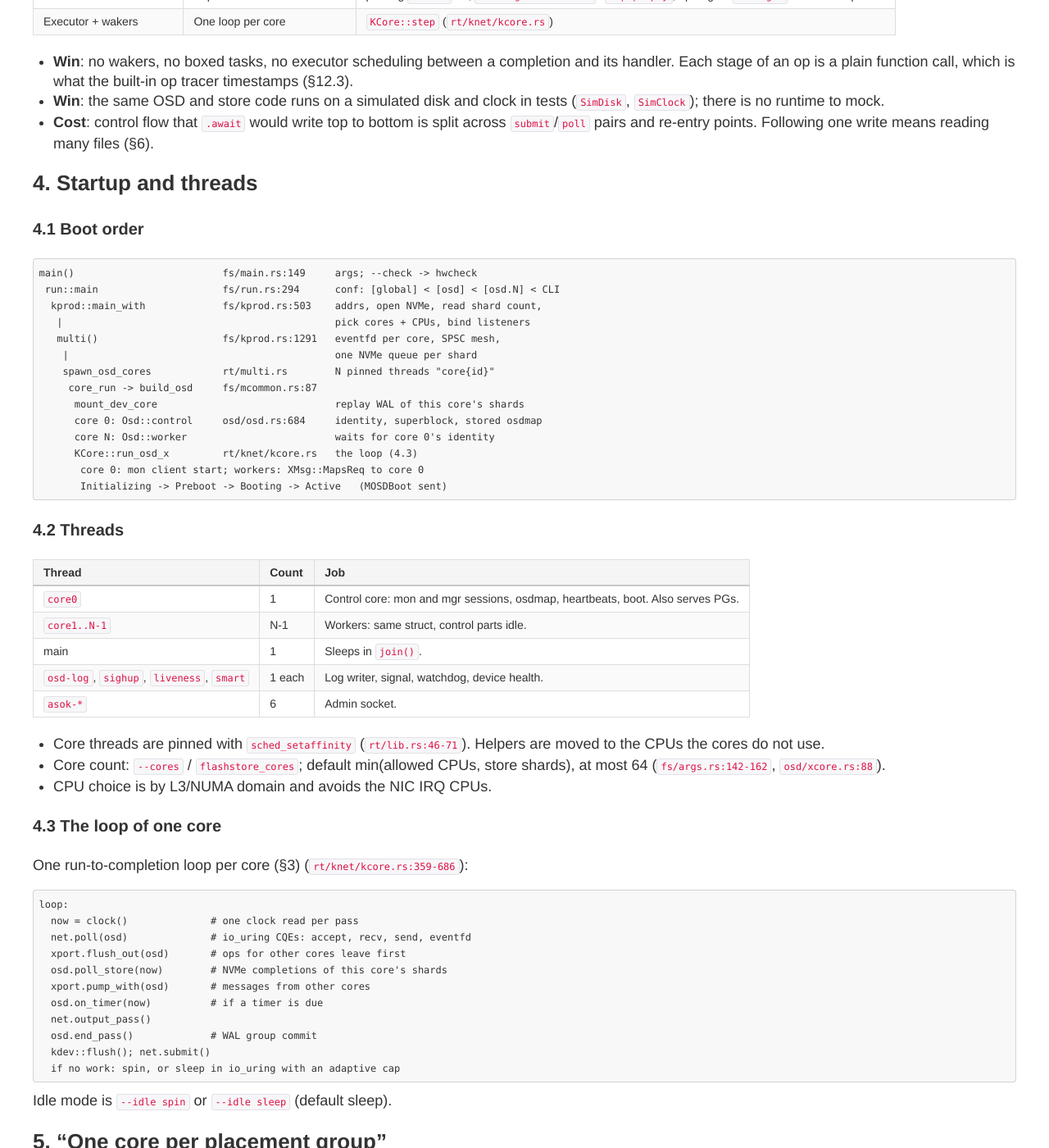
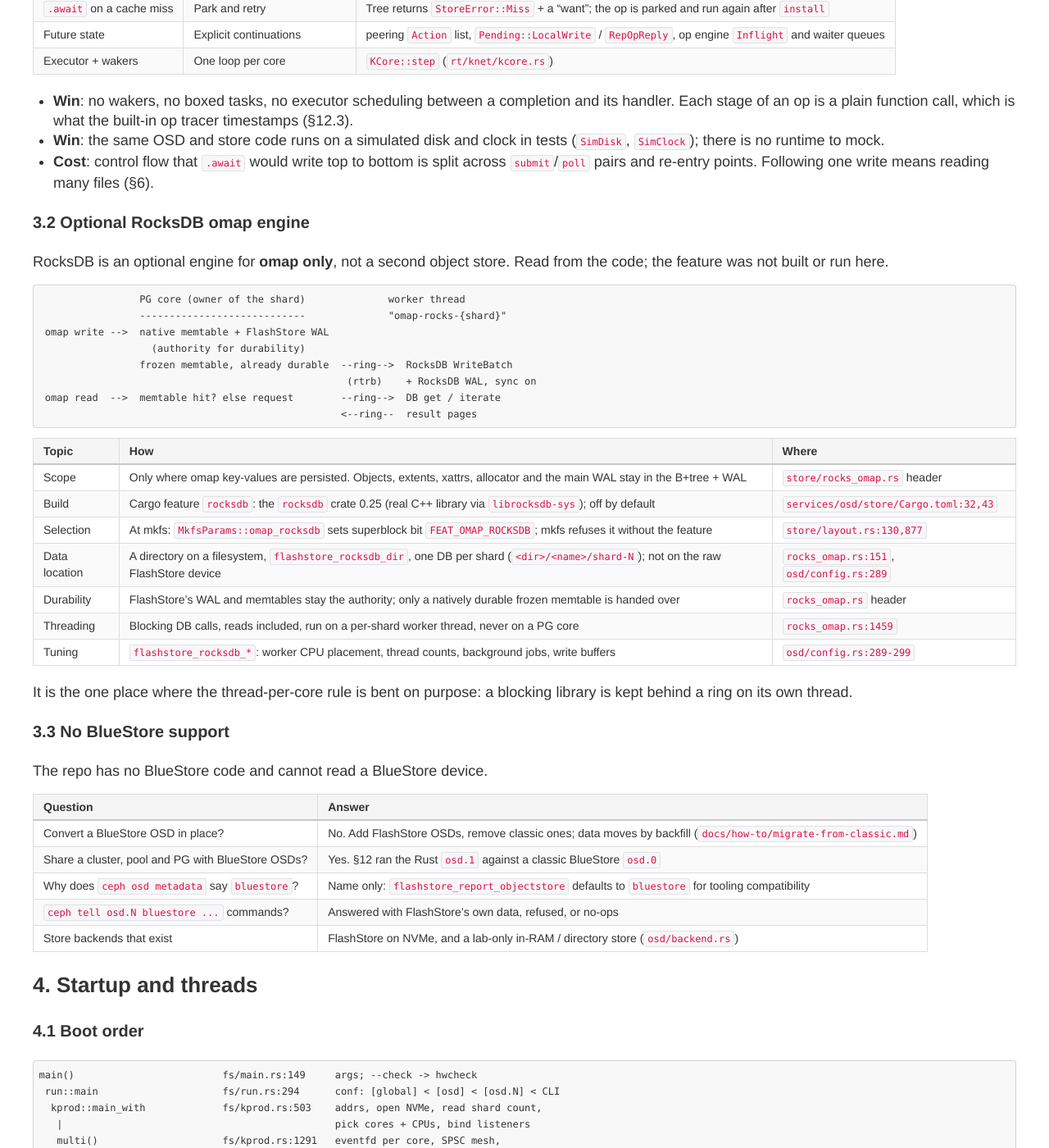
Before and after one commit to ming1/ming1.github.io, a Jekyll site: the page built from _posts/2026-11-09-ceph-rust-flashstore-osd-design.md, in a window 1280 px wide and 1400 px high, scrolled down 3477 px. Shown: the whole window at 82% size. Built offline with Jekyll 4.4.1, drawn with Linux system fonts in a browser that asks for light colours; comment, search, counter and statistics services are not loaded; a style sheet for code colours, icons or effects is not loaded; some of the changed text lies outside the part shown.

Commit message:
ceph-rust: add §3.2 RocksDB omap engine and §3.3 no BlueStore support

````diff
--- a/_posts/2026-11-09-ceph-rust-flashstore-osd-design.md
+++ b/_posts/2026-11-09-ceph-rust-flashstore-osd-design.md
@@ -152,6 +152,48 @@ run-to-completion loop per core (§4.3):
 - **Cost**: control flow that `.await` would write top to bottom is split
   across `submit`/`poll` pairs and re-entry points. Following one write
   means reading many files (§6).
+
+
+### 3.2 Optional RocksDB omap engine
+
+RocksDB is an optional engine for **omap only**, not a second object
+store. Read from the code; the feature was not built or run here.
+
+```
+                 PG core (owner of the shard)              worker thread
+                 ----------------------------              "omap-rocks-{shard}"
+ omap write -->  native memtable + FlashStore WAL
+                   (authority for durability)
+                 frozen memtable, already durable  --ring-->  RocksDB WriteBatch
+                                                    (rtrb)    + RocksDB WAL, sync on
+ omap read  -->  memtable hit? else request        --ring-->  DB get / iterate
+                                                   <--ring--  result pages
+```
+
+| Topic | How | Where |
+|---|---|---|
+| Scope | Only where omap key-values are persisted. Objects, extents, xattrs, allocator and the main WAL stay in the B+tree + WAL | `store/rocks_omap.rs` header |
+| Build | Cargo feature `rocksdb`: the `rocksdb` crate 0.25 (real C++ library via `librocksdb-sys`); off by default | `services/osd/store/Cargo.toml:32,43` |
+| Selection | At mkfs: `MkfsParams::omap_rocksdb` sets superblock bit `FEAT_OMAP_ROCKSDB`; mkfs refuses it without the feature | `store/layout.rs:130,877` |
+| Data location | A directory on a filesystem, `flashstore_rocksdb_dir`, one DB per shard (`<dir>/<name>/shard-N`); not on the raw FlashStore device | `rocks_omap.rs:151`, `osd/config.rs:289` |
+| Durability | FlashStore's WAL and memtables stay the authority; only a natively durable frozen memtable is handed over | `rocks_omap.rs` header |
+| Threading | Blocking DB calls, reads included, run on a per-shard worker thread, never on a PG core | `rocks_omap.rs:1459` |
+| Tuning | `flashstore_rocksdb_*`: worker CPU placement, thread counts, background jobs, write buffers | `osd/config.rs:289-299` |
+
+It is the one place where the thread-per-core rule is bent on purpose: a
+blocking library is kept behind a ring on its own thread.
+
+### 3.3 No BlueStore support
+
+The repo has no BlueStore code and cannot read a BlueStore device.
+
+| Question | Answer |
+|---|---|
+| Convert a BlueStore OSD in place? | No. Add FlashStore OSDs, remove classic ones; data moves by backfill (`docs/how-to/migrate-from-classic.md`) |
+| Share a cluster, pool and PG with BlueStore OSDs? | Yes. §12 ran the Rust `osd.1` against a classic BlueStore `osd.0` |
+| Why does `ceph osd metadata` say `bluestore`? | Name only: `flashstore_report_objectstore` defaults to `bluestore` for tooling compatibility |
+| `ceph tell osd.N bluestore ...` commands? | Answered with FlashStore's own data, refused, or no-ops |
+| Store backends that exist | FlashStore on NVMe, and a lab-only in-RAM / directory store (`osd/backend.rs`) |
 
 
 ## 4. Startup and threads
````
